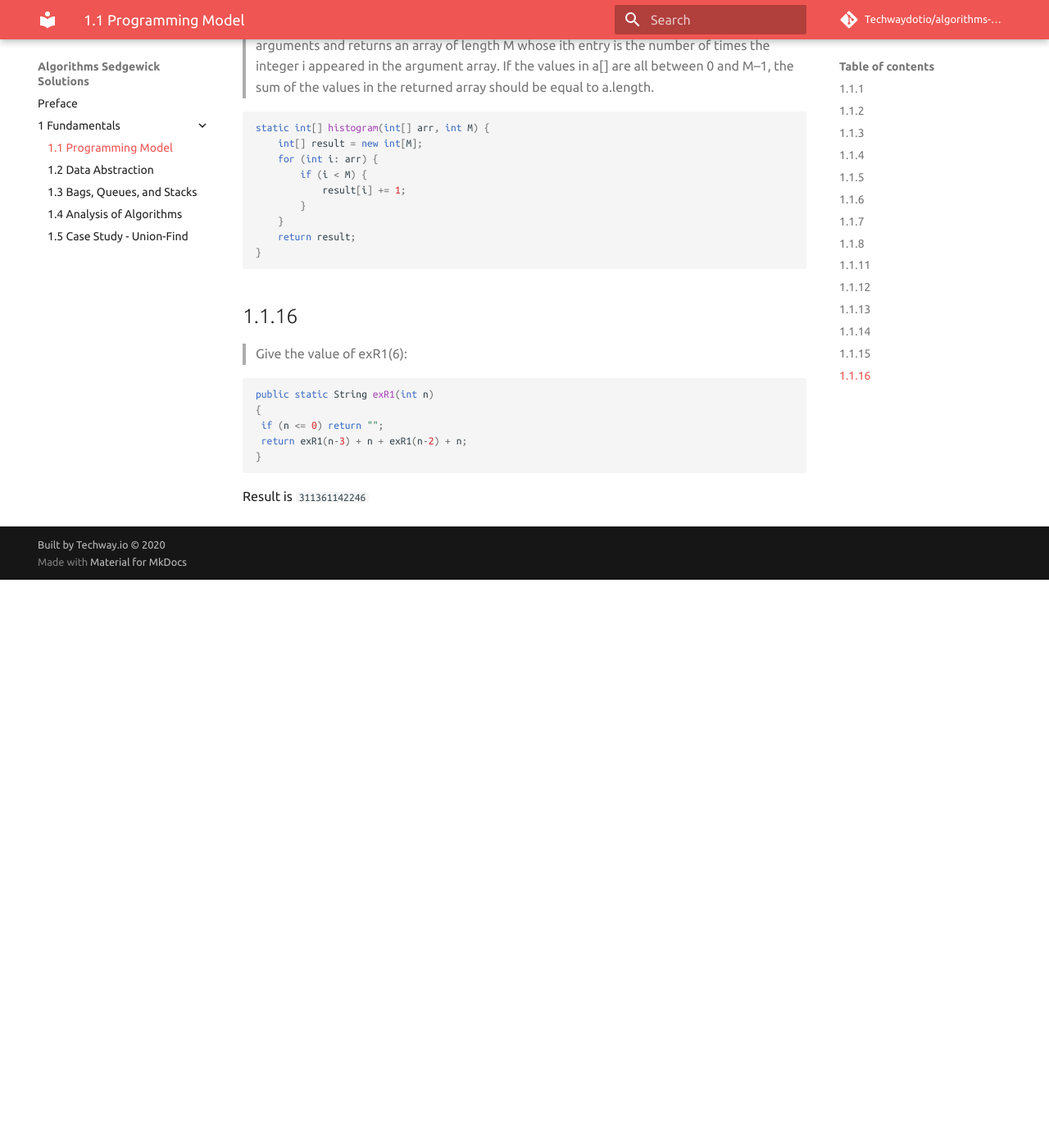
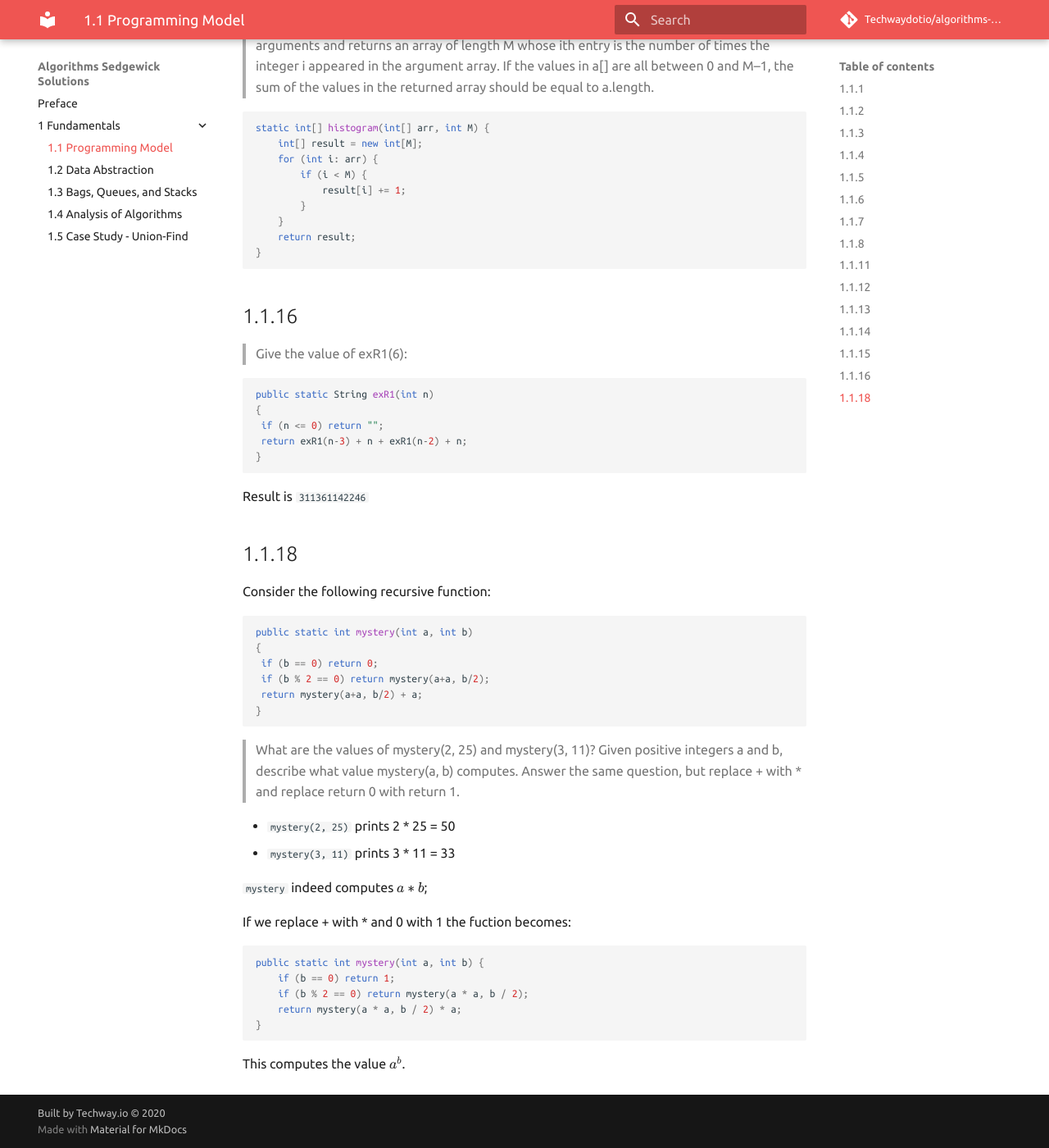
Before and after one commit to Techwaydotio/algorithms-sedgewick, an MkDocs documentation site: the page built from docs/Chap01/1.1.md, in a window 1280 px wide and 1400 px high, scrolled down 6504 px. Shown: the whole window at 82% size. Built offline with MkDocs 1.6.1 and Material for MkDocs 9.7.7, drawn with Linux system fonts in a browser that asks for light colours; nearby versions of some CDN libraries; comment, search, counter and statistics services are not loaded; before the commit the page ends 7211 px from its top, so only the background shows below that.

Commit message:
Ch1 1.1.17

````diff
--- a/docs/Chap01/1.1.md
+++ b/docs/Chap01/1.1.md
@@ -334,3 +334,35 @@ public static String exR1(int n)
 ```
 
 Result is `311361142246`
+
+## 1.1.18
+Consider the following recursive function:
+
+```java
+public static int mystery(int a, int b)
+{
+ if (b == 0) return 0;
+ if (b % 2 == 0) return mystery(a+a, b/2);
+ return mystery(a+a, b/2) + a;
+}
+```
+
+> What are the values of mystery(2, 25) and mystery(3, 11)? Given positive integers
+a and b, describe what value mystery(a, b) computes. Answer the same question, but
+replace + with * and replace return 0 with return 1.
+
+* `mystery(2, 25)` prints 2 * 25 = 50
+* `mystery(3, 11)` prints 3 * 11 = 33
+
+`mystery` indeed computes $a * b$;
+
+If we replace + with * and 0 with 1 the fuction becomes:
+
+```java
+public static int mystery(int a, int b) {
+    if (b == 0) return 1;
+    if (b % 2 == 0) return mystery(a * a, b / 2);
+    return mystery(a * a, b / 2) * a;
+}
+```
+This computes the value $a^b$.
````
Also changed, not shown: site/Chap01/1.1/index.html, site/search/search_index.json, 2 other files.
